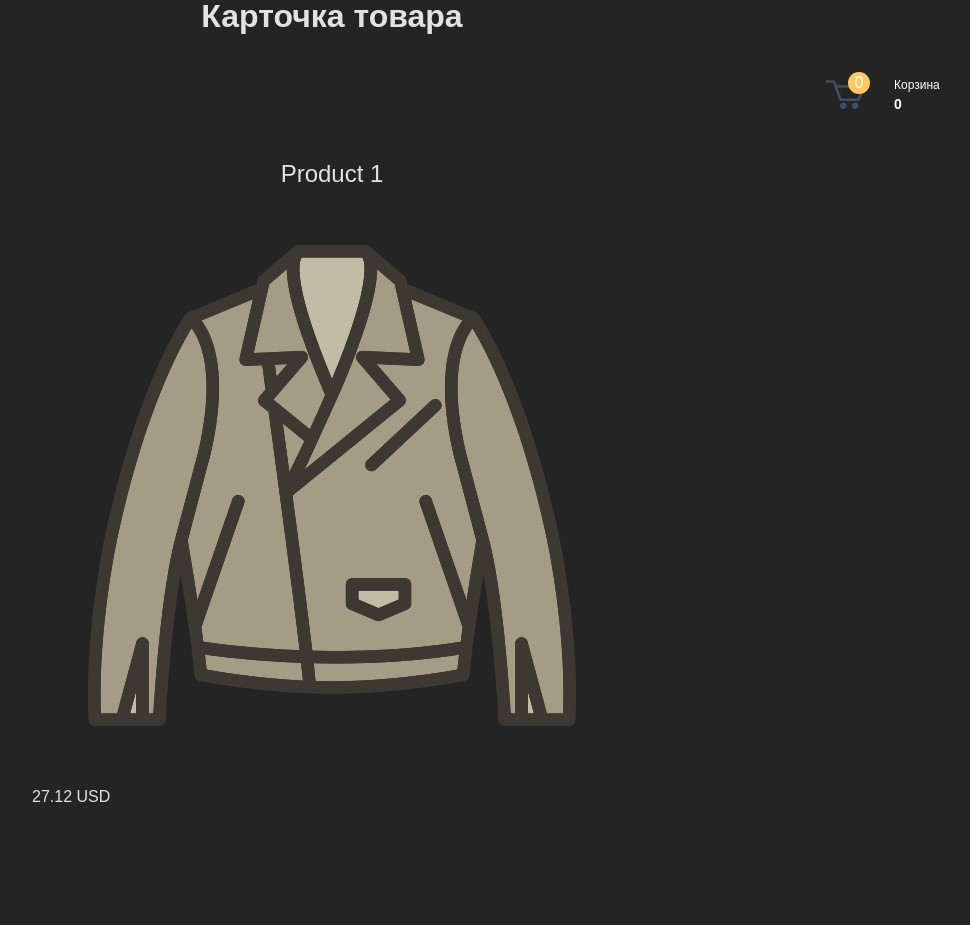
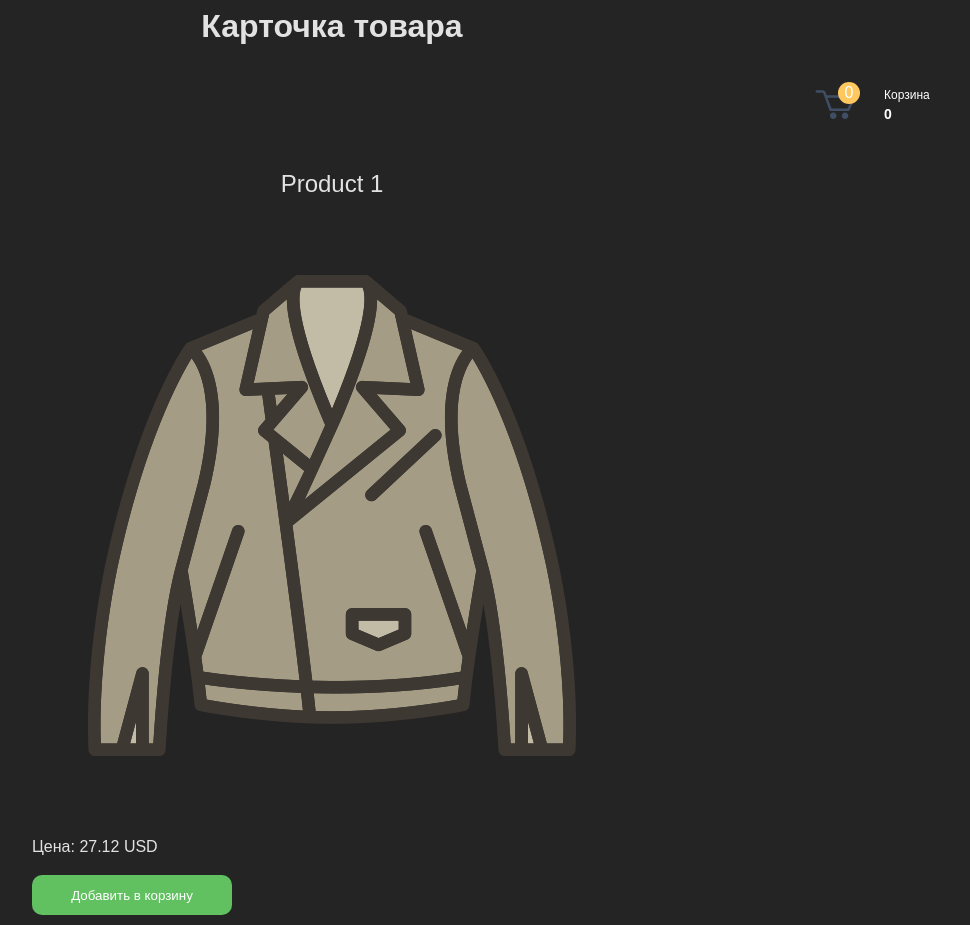
Before and after one commit to mvodev/aaccent, a React (Vite) app: page /1 in a window 1280 px wide. Shown: the whole page, without its empty margins (308-1278 px from the left). Before the commit the page ends 805 px from the top, so only its background shows below. Built offline with nearby package versions, Linux system fonts and the light colour scheme.

Commit message:
add counter price and number of products in cart

```diff
--- a/src/components/cart/Cart.tsx
+++ b/src/components/cart/Cart.tsx
@@ -1,10 +1,30 @@
 import './Cart.scss';
-import { useState } from 'react';
+import { useEffect, useState } from 'react';
 import { Link } from 'react-router-dom';
+import { useAppSelector } from '../../store/hooks';
+import { selectCart } from '../../store/cartSlice';
+import products from '../../../sources/assets/products.json';
 
 const Cart = () => {
   const [ goodsInCart, setGoodsInCart ] = useState(0);
   const [ total, setTotal ] = useState(0);
+  const cartState = useAppSelector(selectCart);
+
+  useEffect(() => {
+    let counterOfGoods = 0;
+    let totalCounter = 0;
+    cartState.forEach((id) => {
+      products.forEach((product)=>{
+        if(product.id === id) {
+          counterOfGoods+=1;
+          totalCounter+=product.regular_price.value;
+        }
+      })
+    })
+    setGoodsInCart(counterOfGoods);
+    setTotal(+totalCounter.toFixed(2));
+
+  },[cartState])
 
   return (
     <div className="cart">
--- a/src/main.tsx
+++ b/src/main.tsx
@@ -5,15 +5,19 @@ import MainPage from './pages/MainPage'
 import './index.scss'
 import NotFound from './pages/NotFound';
 import ProductPage from './pages/ProductPage';
+import {store} from './store/store';
+import { Provider } from 'react-redux';
 
 ReactDOM.createRoot(document.getElementById('root') as HTMLElement).render(
   <React.StrictMode>
-    <BrowserRouter>
+    <Provider store={store}>
+      <BrowserRouter>
         <Routes>
           <Route path='/' element={<MainPage/>} />
           <Route path='/:id' element={<ProductPage/>} />
           <Route path='*' element={<NotFound />}/>
         </Routes>
       </BrowserRouter>
+    </Provider>
   </React.StrictMode>,
 )
--- a/src/pages/ProductPage.scss
+++ b/src/pages/ProductPage.scss
@@ -3,6 +3,13 @@
   flex-direction: column;
   gap: 20px;
   align-items: center;
+  padding: 10px;
+
+  &__card {
+    display: flex;
+    flex-direction: column;
+    gap: 20px;
+  }
 
   &__title {
     font-weight: 600;
@@ -19,4 +26,17 @@
     max-width: 600px;
     object-fit: cover;
   }
+
+  &__add {
+    width: 200px;
+    background-color: rgb(97, 193, 97);
+    color: white;
+    height: 40px;
+    border-radius: 10px;
+    cursor: pointer;
+  }
+
+  &__add:hover {
+    background-color: green;
+  }
 }
--- a/src/pages/ProductPage.tsx
+++ b/src/pages/ProductPage.tsx
@@ -2,12 +2,20 @@ import './ProductPage.scss';
 import { useParams } from "react-router-dom";
 import products from '../../sources/assets/products.json';
 import Header from '../components/header/Header';
+import { useAppDispatch } from '../store/hooks';
+import { addToCart } from '../store/cartSlice';
 
 const ProductPage = () => {
   const params = useParams();
-  const productId = params.id ?? 0;
+  const productId = Number(params.id) ?? 0;
   const productData = products.find(product=>product.id === Number(productId));
-  console.log(productData)
+
+  const dispatch = useAppDispatch();
+
+  const handleAddToCart = () => {
+    dispatch(addToCart({id: productId}))
+  }
+
   return (
     <main className="product">
       <h1 className='product__title'>Карточка товара</h1>
@@ -18,10 +26,13 @@ const ProductPage = () => {
           <img src={`../sources/assets${productData?.image}`} alt="изображение товара" />
         </div>
         <div className='product__price'>
+          <span>Цена:</span>
+          <span>&nbsp;</span>
           <span>{productData?.regular_price.value}</span>
           <span>&nbsp;</span>
           <span>{productData?.regular_price.currency}</span>
         </div>
+        <button className='product__add' onPointerDown={handleAddToCart}>Добавить в корзину</button>
       </article>
     </main>
   )
--- a/src/store/cartSlice.ts
+++ b/src/store/cartSlice.ts
@@ -2,7 +2,7 @@ import { createSlice, PayloadAction } from '@reduxjs/toolkit';
 import { RootState } from './store';
 
 export interface CartState {
-  cart: Array<string>,
+  cart: Array<number>,
 }
 
 const initialState: CartState = {
@@ -13,11 +13,11 @@ export const cartSlice = createSlice({
   name: 'cart',
   initialState,
   reducers: {
-    addToCart: (state,action: PayloadAction<{barcode:string}>) => {
-      state.cart.push(action.payload.barcode)
+    addToCart: (state,action: PayloadAction<{id:number}>) => {
+      state.cart.push(action.payload.id)
     },
-    removeFromCart: (state,action: PayloadAction<{barcode:string}>)=> {
-      const index = state.cart.indexOf(action.payload.barcode);
+    removeFromCart: (state,action: PayloadAction<{id:number}>)=> {
+      const index = state.cart.indexOf(action.payload.id);
       if (index >-1) {
         state.cart.splice(index,1);
       }
```
